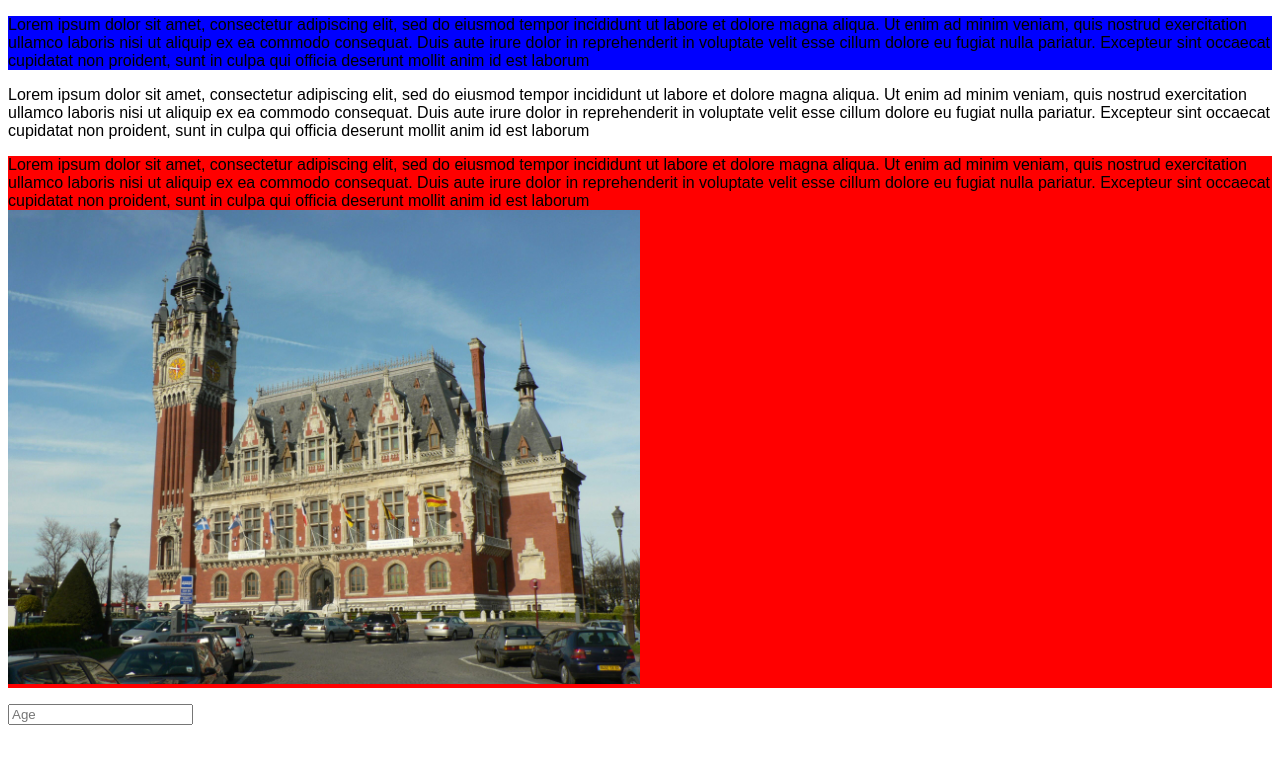
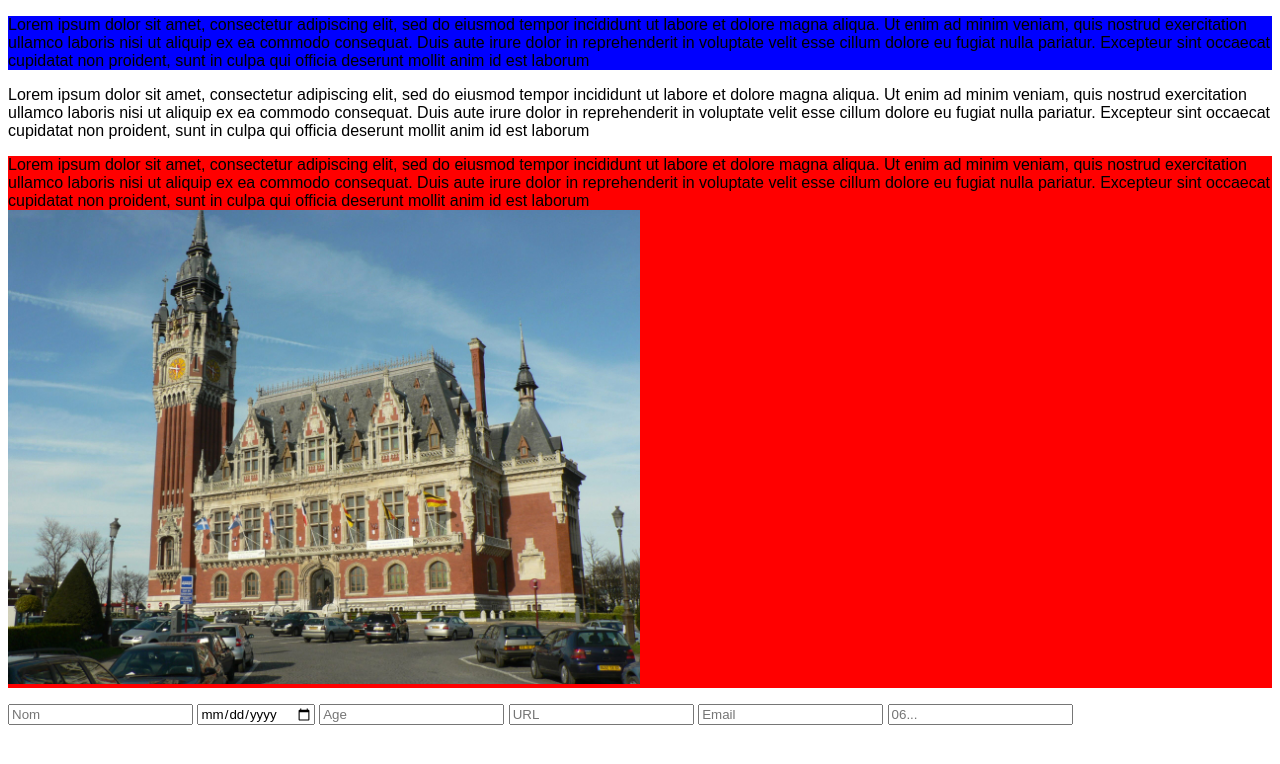
Before and after one commit to FournierF/hello-world, a plain HTML site: page index.html in a window 1280 px wide. Drawn offline with Linux system fonts and the light colour scheme.

Commit message:
Ajout du formulaire

```diff
--- a/index.html
+++ b/index.html
@@ -37,6 +37,15 @@
 	</p>
 
 	<div>
-		<input type="number" name="age" placeholder="Age"/>
+		<form method="post">
+			<input type="text" name="nom" placeholder="Nom"/>
+			<input type="date" name="naiss" placeholder="Date de naissance"/>
+   			<input type="number" name="age" placeholder="Age"/>
+   			<input type="URL" name="url" placeholder="URL"/>
+   			<input type="number" name="email" placeholder="Email"/>
+   			<input type="tel" pattern="^((\+\d{1,3}(-| )?\(?\d\)?(-| )?\d{1,5})|(\(?\d{2,6}\)?))(-| )?(\d{3,4})(-| )?(\d{4})(( x| ext)\d{1,5}){0,1}$" placeholder="06...">
+
+		</form>
+
 	</div>
 </body>
```
Also changed, not shown: 1 other file.
